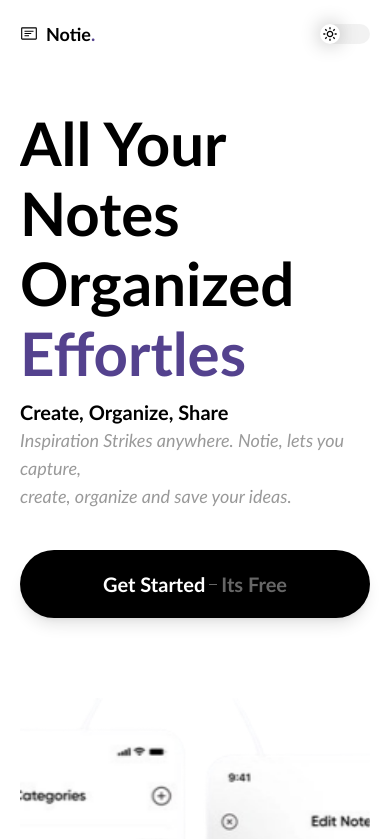
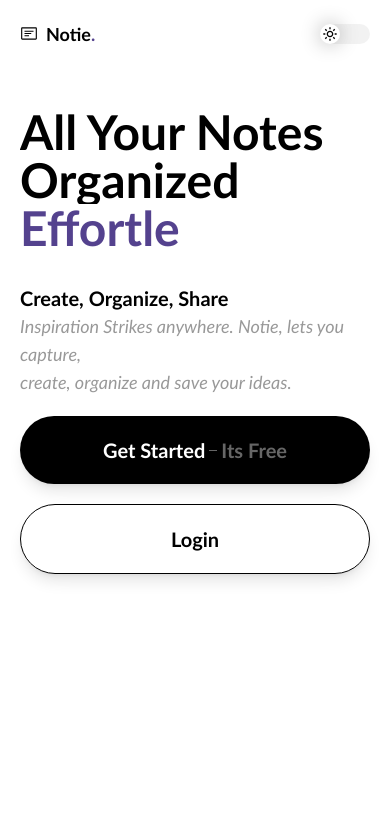
Before and after one commit to nsudekenechi/Notie, a React (Vite) app in the folder frontend/: page / in a window 390 px wide. Shown: the top 839 px of the page. Built offline with nearby package versions, Linux system fonts and the light colour scheme.

Commit message:
Fixed Homepage Responsiveness

```diff
--- a/frontend/src/pages/Home.jsx
+++ b/frontend/src/pages/Home.jsx
@@ -13,20 +13,18 @@ export const Home = () => {
 
   return (
     <div
-      className={` duration-500 md:overflow-hidden md:h-[100vh]   ${bodyColor}`}
+      className={` duration-500 md:overflow-hidden min-h-screen   ${bodyColor}`}
       id="home"
     >
       <nav
-        className={`  px-5 md:px-[4vw] lg:px-[5vw]  sticky  top-0 ${
-          mode ? "bg-black/70" : "bg-white/70"
-        } backdrop-blur-sm  py-5 md:py-2  flex justify-between items-center md:bg-transparent`}
+        className={`  px-5 md:px-[4vw] lg:px-[5vw]  sticky  top-0 ${mode ? "bg-black/70" : "bg-white/70"
+          } backdrop-blur-sm  py-5 md:py-2  flex justify-between items-center md:bg-transparent`}
       >
         <Logo />
         <div className="flex items-center gap-x-10 lg:text-sm">
           <div
-            className={`cursor-pointer h-[20px] w-[50px] rounded-full  ${
-              mode ? "bg-white/40" : "bg-black/5"
-            }  flex items-center`}
+            className={`cursor-pointer h-[20px] w-[50px] rounded-full  ${mode ? "bg-white/40" : "bg-black/5"
+              }  flex items-center`}
             onClick={toogleMode}
           >
             <motion.div
@@ -49,9 +47,8 @@ export const Home = () => {
           </Link>
           <Link
             to="/signup"
-            className={`  hover:scale-95  hover:shadow-lg duration-1000 rounded-md ${
-              mode ? "bg-[#54428E] border-none" : "border border-[#54428E]"
-            }  p-3 px-5 hidden md:flex items-center gap-x-1`}
+            className={`  hover:scale-95  hover:shadow-lg duration-1000 rounded-md ${mode ? "bg-[#54428E] border-none" : "border border-[#54428E]"
+              }  p-3 px-5 hidden md:flex items-center gap-x-1`}
           >
             <b>Sign Up</b>
             <span
@@ -64,7 +61,7 @@ export const Home = () => {
 
       <section className="px-5 md:px-[4vw] lg:px-[5vw]  py-10 grid gap-y-10 grid-cols-1 md:grid-cols-2  md:gap-x-10">
         <div className="col-span-1">
-          <div className=" text-6xl font-bold leading-[70px] ">
+          <div className="text-5xl md:text-6xl md:leading-[70px] font-bold  ">
             <HomeMotion duration={1} text={"All Your Notes"} />
             <HomeMotion duration={1} text={"Organized"} />
             <HomeMotion
@@ -86,15 +83,24 @@ export const Home = () => {
             <br /> create, organize and save your ideas.
           </p>
           <Link
-            className={`text-xl lg:text-lg shadow-lg my-10  ${
-              mode ? "bg-white text-black" : "bg-black text-white"
-            }  p-5 rounded-full  lg:w-[50%]  flex items-center font-bold justify-center gap-x-1`}
+            className={`text-xl lg:text-lg shadow-lg my-5 md:my-10  ${mode ? "bg-white text-black" : "bg-black text-white"
+              }  p-5 rounded-full  lg:w-[50%]  flex items-center font-bold justify-center gap-x-1`}
+              to={"/signup"}
           >
             Get Started
             <span
               className={`w-2 h-0 border-t  ${borderColor2} opacity-40 `}
             ></span>
             <span className="opacity-40">Its Free</span>
+          </Link>
+
+          <Link
+            className={`block md:hidden border text-xl lg:text-lg shadow-lg md:my-10  ${mode ? "border-white text-white" : "border-black text-black"
+              }  p-5 rounded-full  lg:w-[50%]  flex items-center font-bold justify-center gap-x-1`}
+              to={"/login"}
+          >
+            Login
+
           </Link>
 
           {/* <hr className={`w-14 border-dashed ${borderColor} opacity-40`} /> */}
@@ -131,7 +137,7 @@ export const Home = () => {
             </SwiperSlide>
           </Swiper> */}
         </div>
-        <div className="col-span-1">
+        <div className="col-span-1 hidden md:block">
           <Swiper
             direction={"vertical"}
             spaceBetween={30}
--- a/frontend/src/pages/Login.jsx
+++ b/frontend/src/pages/Login.jsx
@@ -27,7 +27,7 @@ export const Login = () => {
 
   return (
     <section
-      className="md:overflow-hidden md:h-[100vh] md:pl-5 grid grid-cols-1 px-5 md:px-0 md:grid-cols-2 "
+      className="md:overflow-hidden min-h-screen md:pl-5 grid grid-cols-1 px-5 md:px-0 md:grid-cols-2 "
       id="login"
     >
       <div className="col-span-1  py-5">
--- a/frontend/src/pages/Signup.jsx
+++ b/frontend/src/pages/Signup.jsx
@@ -28,7 +28,7 @@ export const Signup = () => {
 
   return (
     <section
-      className="md:overflow-hidden md:h-[100vh]  px-5 md:px-0 md:pl-5 grid  grid-col-1 md:grid-cols-2 "
+      className="md:overflow-hidden min-h-screen px-5 md:px-0 md:pl-5 grid  grid-col-1 md:grid-cols-2 "
       id="login"
     >
       <div className="col-span-1  py-5">
```
